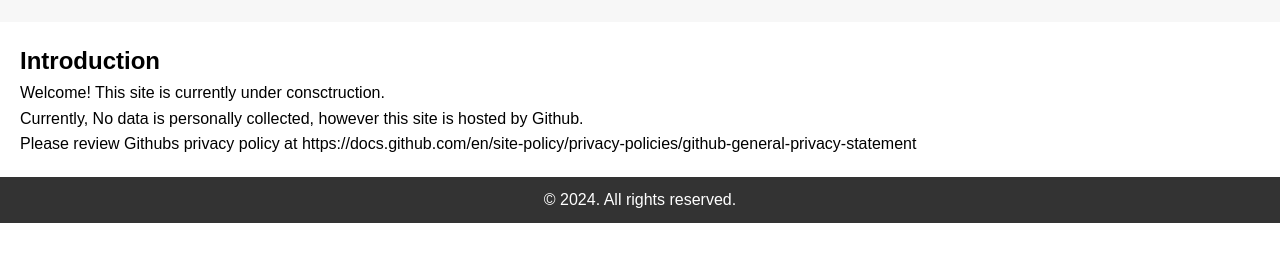
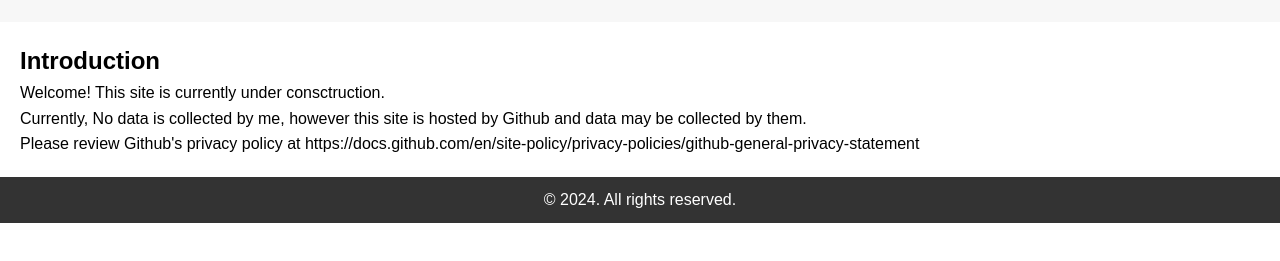
Before and after one commit to SimplyChai/lifessimplethings, a plain HTML site: page index.html in a window 1280 px wide. Shown: the part 95-356 px from the top of the page. Drawn offline with Linux system fonts and the light colour scheme.

Commit message:
Update index.html

```diff
--- a/index.html
+++ b/index.html
@@ -29,8 +29,8 @@
     <section id="home">
         <h2>Introduction</h2>
         <p>Welcome! This site is currently under consctruction.</p><p></p>
-        <p>Currently, No data is personally collected, however this site is hosted by Github.</p><p></p>
-        <p>Please review Githubs privacy policy at https://docs.github.com/en/site-policy/privacy-policies/github-general-privacy-statement</p>
+        <p>Currently, No data is collected by me, however this site is hosted by Github and data may be collected by them.</p><p></p>
+        <p>Please review Github's privacy policy at https://docs.github.com/en/site-policy/privacy-policies/github-general-privacy-statement</p>
         <!-- Add more content here -->
     </section>
 
```
